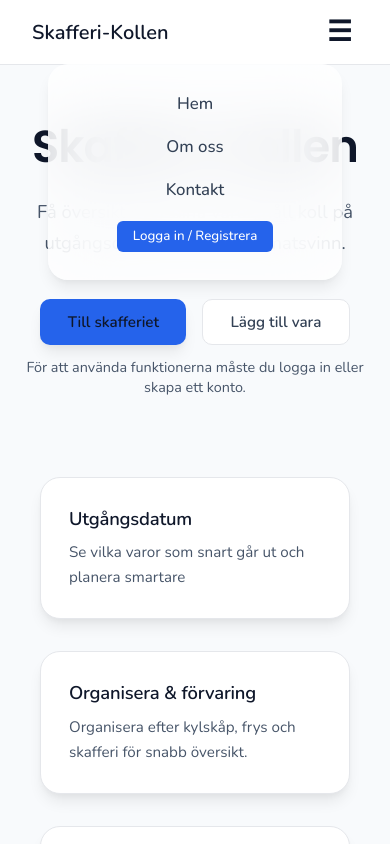
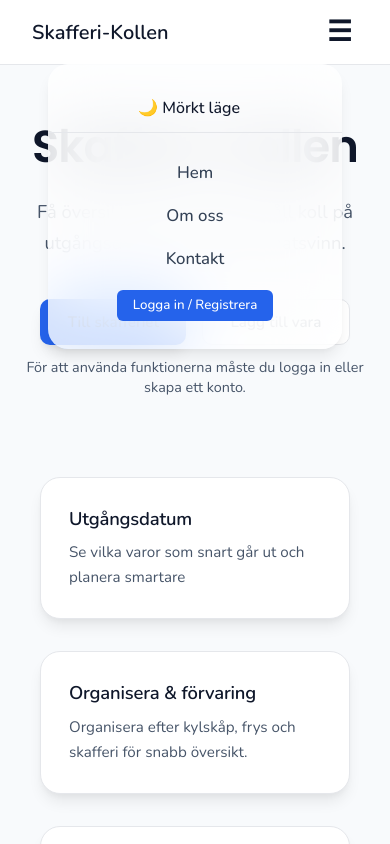
Before and after one commit to Skafferi-Kollen-Projekt/SkafferiFrontend, a React (Vite) app: page / in a window 390 px wide. Both pictures are taken after a click on the button "Toggle menu". Shown: the top 844 px of the page. Built offline with nearby package versions, Linux system fonts and the light colour scheme; no server answers.

Commit message:
fix: update header so dark mode is showing for mobile phones and tablet that hamburger meny

```diff
--- a/src/components/Header/Header.css
+++ b/src/components/Header/Header.css
@@ -175,3 +175,34 @@
     font-weight: 500;
   }
 }
+
+@media (max-width: 64rem) {
+  .nav-theme-toggle {
+    width: 100%;
+    padding-bottom: 0.5rem;
+    margin-bottom: 0.5rem;
+
+    border-bottom: 1px solid var(--border);
+
+    display: flex;
+    justify-content: center;
+  }
+
+  .nav-theme-toggle .theme-toggle {
+    font-size: 1rem;
+    font-weight: 500;
+
+    display: flex;
+    align-items: center;
+    gap: 0.5rem;
+
+    padding: 0.5rem 0.75rem;
+    border-radius: 0.5rem;
+
+    color: var(--text-h);
+  }
+
+  .nav-theme-toggle .theme-toggle:hover {
+    background-color: var(--surface);
+  }
+}
--- a/src/components/Header/Header.tsx
+++ b/src/components/Header/Header.tsx
@@ -96,6 +96,18 @@ export function Header({
         {/* ✅ MOBILE DROPDOWN MENU (SEPARAT, GLASSY) */}
         {open && (
           <ul className="nav-mobile-menu">
+            <li className="nav-theme-toggle">
+              <button
+                className="theme-toggle"
+                onClick={() => {
+                  toggleTheme();
+                }}
+                aria-label="Toggle theme"
+              >
+                {theme === "dark" ? "☀️ Ljust läge" : "🌙 Mörkt läge"}
+              </button>
+            </li>
+
             <li>
               <Link to="/" onClick={() => setOpen(false)}>
                 Hem
```
